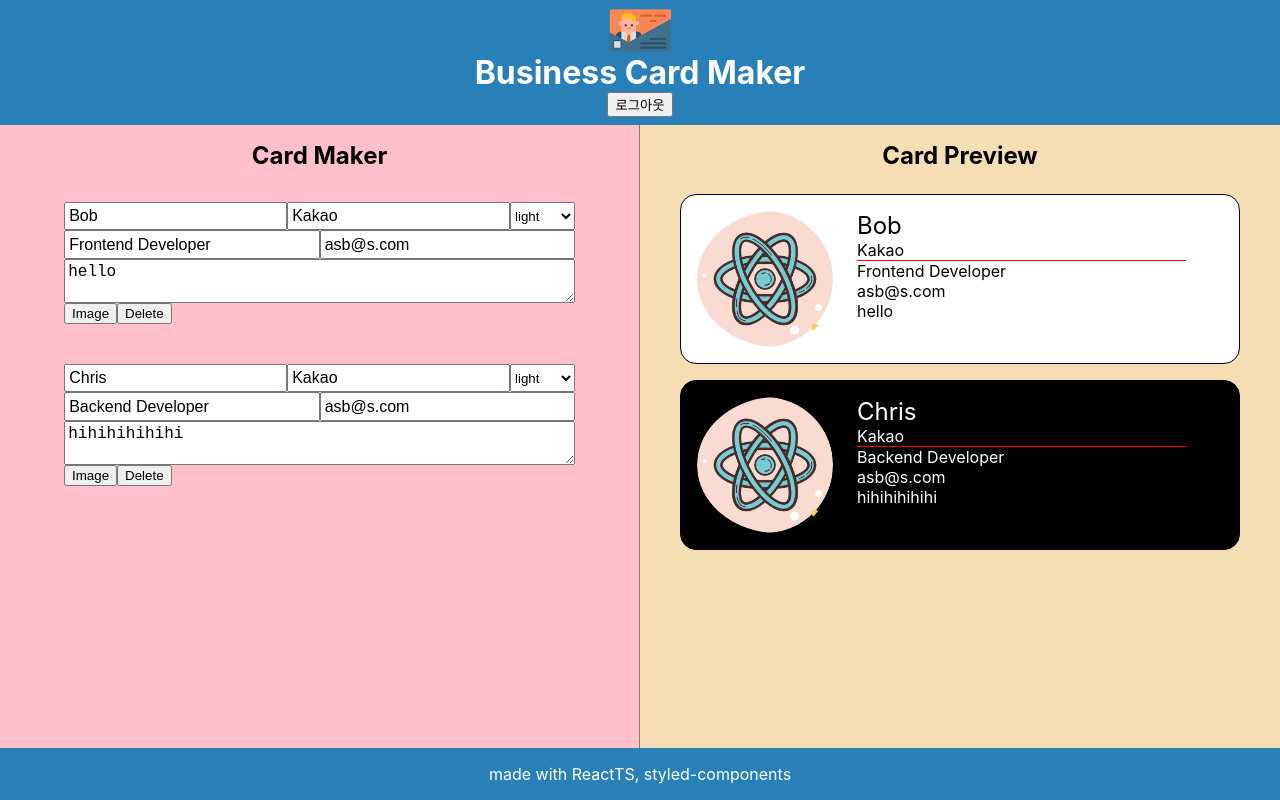
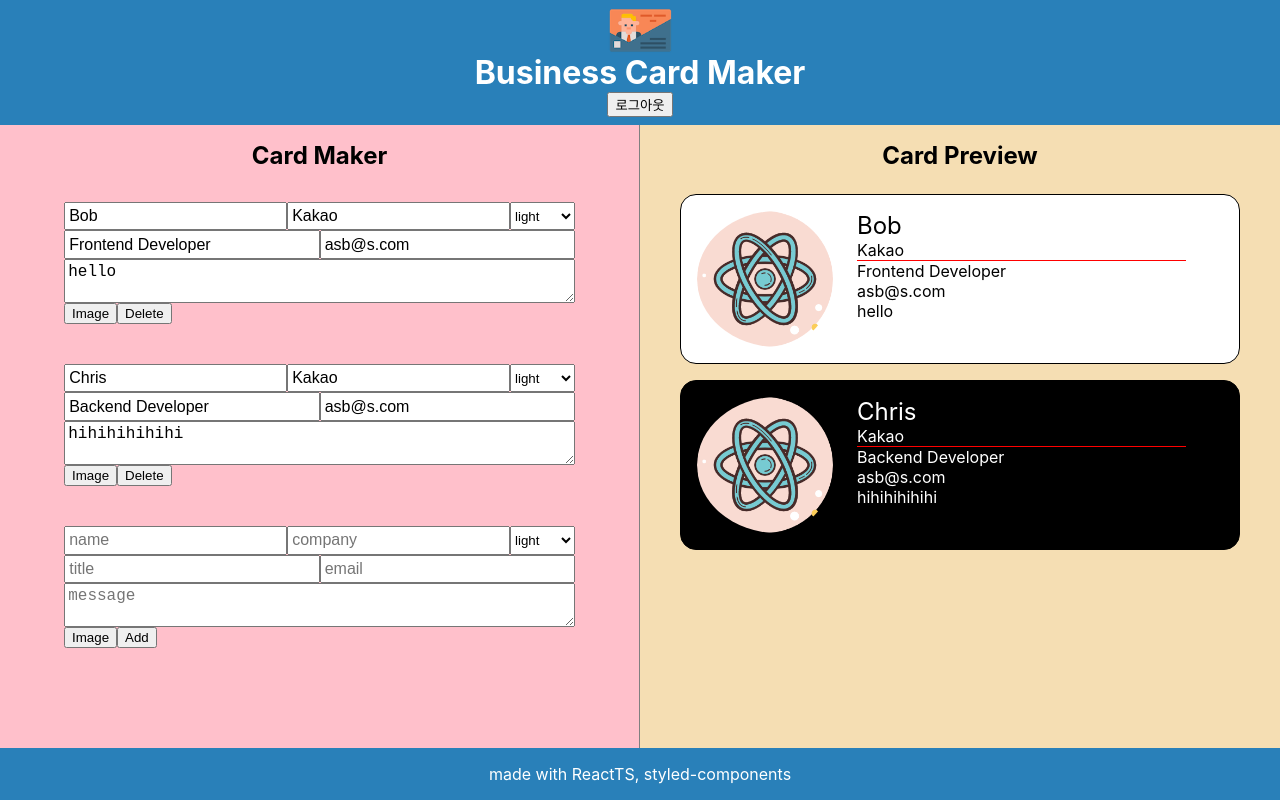
Before and after one commit to yogjin/business-card-maker, a React (Create React App) app: page /maker in a window 1280 px wide. Built offline with nearby package versions, Linux system fonts and the light colour scheme; no server answers; sample sign-in values are in the browser's storage.

Commit message:
feat: Add Card_add_form

```diff
--- /dev/null
+++ b/src/component/Card_add_form/Card_add_form.tsx
@@ -0,0 +1,80 @@
+import { Card } from 'common/interfaces';
+import Button from 'component/Button/Button';
+import ImageFileInputButton from 'component/ImageFileInputButton/ImageFileInputButton';
+import React, { useRef } from 'react';
+import { FC } from 'react';
+import styled from 'styled-components';
+
+interface Card_add_formProps {
+  addCard: Function;
+}
+
+const Card_add_form: FC<Card_add_formProps> = ({ addCard }) => {
+  const nameRef = useRef<HTMLInputElement>(null);
+  const companyRef = useRef<HTMLInputElement>(null);
+  const themeRef = useRef<HTMLSelectElement>(null);
+  const titleRef = useRef<HTMLInputElement>(null);
+  const emailRef = useRef<HTMLInputElement>(null);
+  const messageRef = useRef<HTMLTextAreaElement>(null);
+
+  const handleAdd = (e: React.MouseEvent<HTMLButtonElement>) => {
+    e.preventDefault();
+    const newCard: Card = {
+      id: new Date().toString(),
+      name: nameRef.current?.value || '',
+      company: companyRef.current?.value || '',
+      theme: themeRef.current?.value as Card['theme'],
+      title: titleRef.current?.value || '',
+      email: emailRef.current?.value || '',
+      message: messageRef.current?.value || '',
+    };
+
+    addCard(newCard);
+  };
+
+  return (
+    <Form>
+      <Input type="text" name="name" placeholder="name" ref={nameRef} />
+      <Input
+        type="text"
+        name="company"
+        placeholder="company"
+        ref={companyRef}
+      />
+      <select name="theme" ref={themeRef}>
+        <option>light</option>
+        <option>dark</option>
+        <option>colorful</option>
+      </select>
+      <Input type="text" name="title" placeholder="title" ref={titleRef} />
+      <Input type="text" name="email" placeholder="email" ref={emailRef} />
+      <Textarea
+        name="message"
+        placeholder="message"
+        ref={messageRef}
+      ></Textarea>
+      <ImageFileInputButton />
+      <Button name="Add" handleClick={handleAdd} />
+    </Form>
+  );
+};
+
+const Form = styled.form`
+  display: flex;
+  flex-wrap: wrap;
+  margin: 0.5em 3em;
+  padding: 1em;
+`;
+
+const Input = styled.input`
+  flex: 1 1 30%;
+  font-size: 1rem;
+  padding: 0.2em;
+`;
+
+const Textarea = styled.textarea`
+  flex-basis: 100%;
+  font-size: 1rem;
+  padding: 0.2em;
+`;
+export default Card_add_form;
--- a/src/component/Editor/Editor.tsx
+++ b/src/component/Editor/Editor.tsx
@@ -1,4 +1,5 @@
 import { Card } from 'common/interfaces';
+import Card_add_form from 'component/Card_add_form/Card_add_form';
 import Card_edit_form from 'component/Card_edit_form/Card_edit_form';
 import React from 'react';
 import { FC } from 'react';
@@ -6,15 +7,17 @@ import styled from 'styled-components';
 
 interface EditorProps {
   cards: Card[];
+  addCard: Function;
 }
 
-const Editor: FC<EditorProps> = ({ cards }) => {
+const Editor: FC<EditorProps> = ({ cards, addCard }) => {
   return (
     <Container>
       <Title>Card Maker</Title>
       {cards.map((card) => (
         <Card_edit_form card={card} />
       ))}
+      <Card_add_form addCard={addCard} />
     </Container>
   );
 };
--- a/src/component/Maker/Maker.tsx
+++ b/src/component/Maker/Maker.tsx
@@ -50,11 +50,16 @@ const Maker: FC<makerProps> = ({ fireBaseAuthService }) => {
       !user && goToLogin();
     });
   });
+
+  const addCard = (newCard: Card) => {
+    setCards((cards) => [...cards, newCard]);
+  };
+
   return (
     <Container>
       <Header handleLogout={handleLogout} />
       <Main>
-        <Editor cards={cards} />
+        <Editor cards={cards} addCard={addCard} />
         <Preview cards={cards} />
       </Main>
       <Footer />
```
